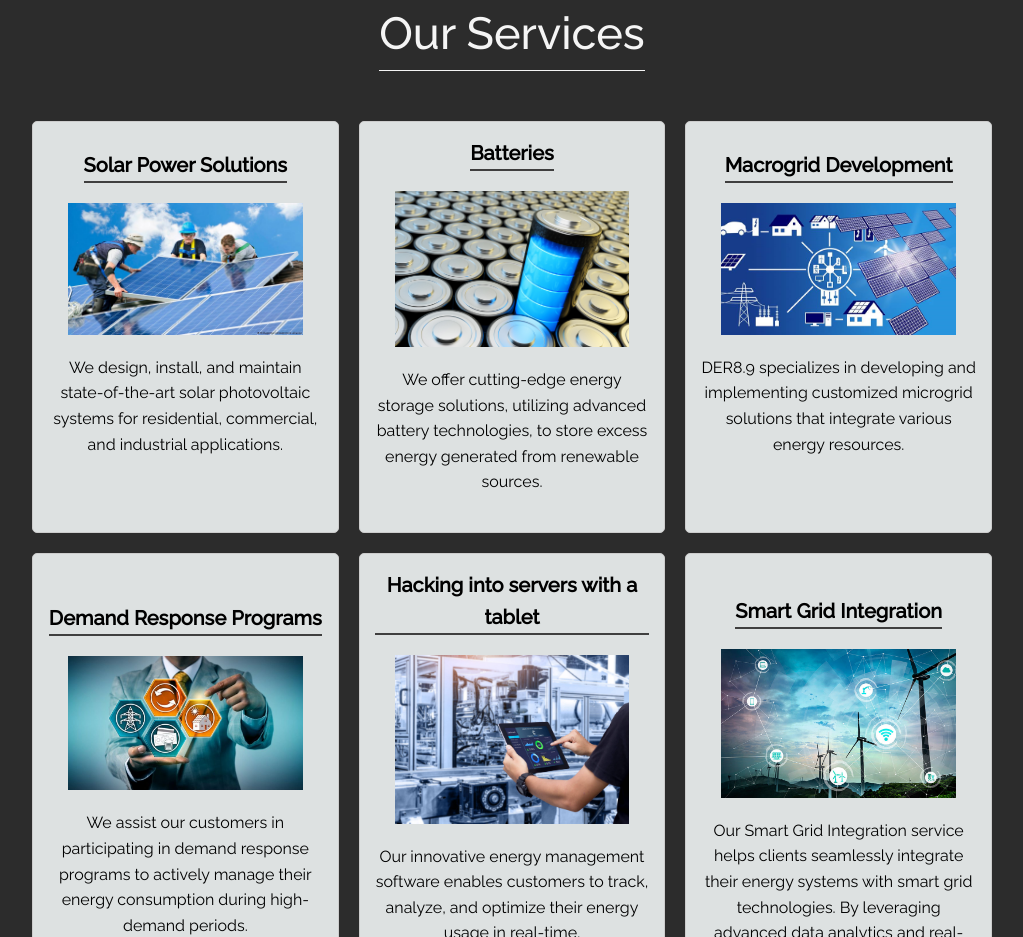
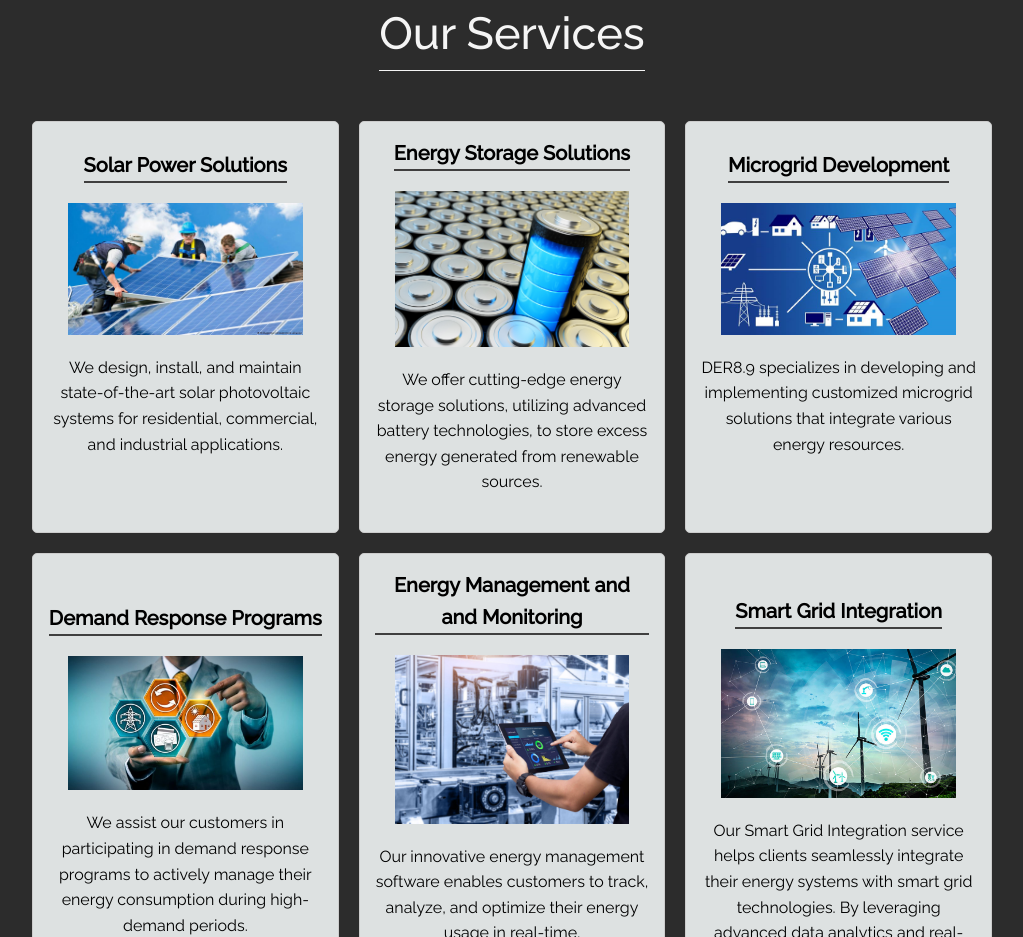
Before and after one commit to cacama-valvata/cfc23-green, a React (Create React App) app in the folder frontend/: page /about-us in a window 1280 px wide. Shown: the part 1200-2137 px from the top of the page, without its empty margins (128-1151 px from the left). Built offline with nearby package versions, Linux system fonts and the light colour scheme.

Commit message:
Update cells for rqmmt 5

```diff
--- a/frontend/src/pages/AboutUs.js
+++ b/frontend/src/pages/AboutUs.js
@@ -75,7 +75,7 @@ function AboutUs() {
           <div className='service-card'>
             <div className='service-card-header'>
               <div className='card-heading'>
-                <h3>Batteries</h3>
+                <h3>Energy Storage Solutions</h3>
               </div>
             </div>
             <div className='card-img-wrap'>
@@ -97,7 +97,7 @@ function AboutUs() {
           <div className='service-card'>
             <div className='service-card-header'>
               <div className='card-heading'>
-                <h3>Macrogrid Development</h3>
+                <h3>Microgrid Development</h3>
               </div>
             </div>
             <div className='card-img-wrap'>
@@ -139,7 +139,7 @@ function AboutUs() {
           <div className='service-card'>
             <div className='service-card-header'>
               <div className='card-heading'>
-                <h3>Hacking into servers with a tablet</h3>
+                <h3>Energy Management and and Monitoring</h3>
               </div>
             </div>
             <div className='card-img-wrap'>
```
